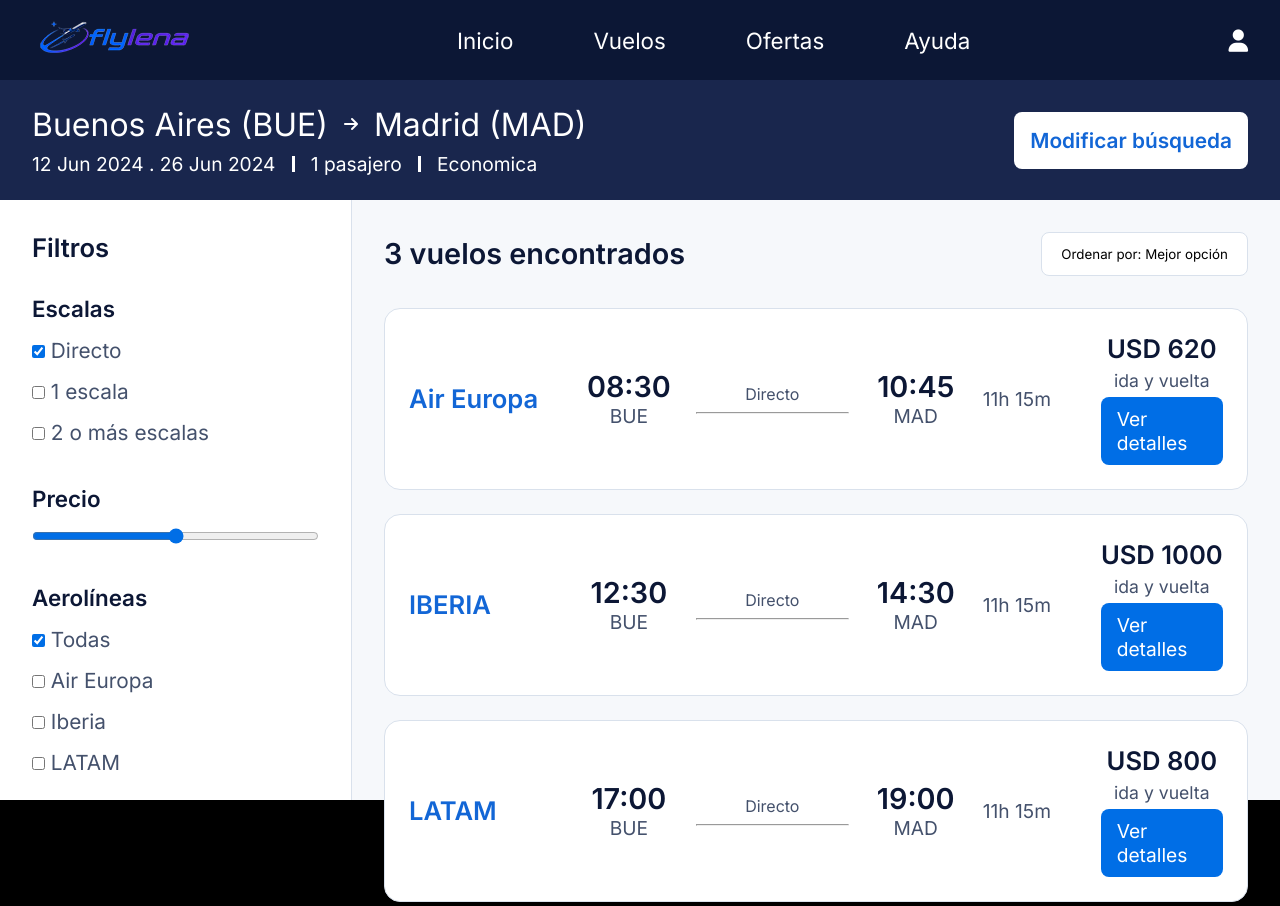
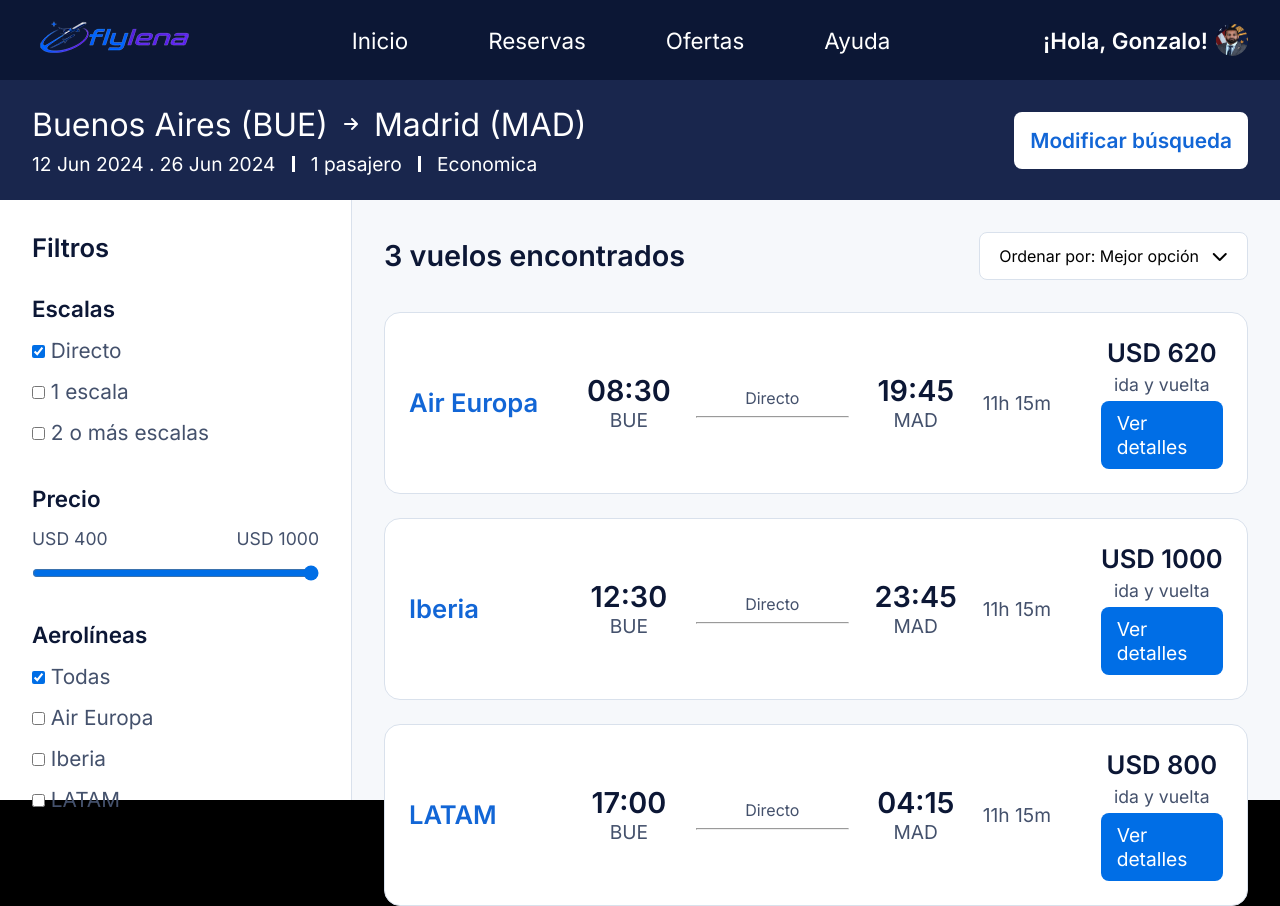
Before and after one commit to Gonzasenso/Trabajo-IntegradorPW1, a plain HTML site: page pages/resultados-de-busqueda/filtro-1.html in a window 1280 px wide. Drawn offline with Linux system fonts and the light colour scheme.

Commit message:
Pagina Resultados de Busqueda casi lista

```diff
--- a/pages/resultados-de-busqueda/filtro-1.html
+++ b/pages/resultados-de-busqueda/filtro-1.html
@@ -16,11 +16,13 @@
             <a class="logo" href="../../index.html"><img src="../../img/fly_lena_logo_chico.png" alt="logoFlyLena"></a>
             <ul>
                 <li><a href="../../index.html">Inicio</a></li>
-                <li><a href="">Vuelos</a></li>
+                <li><a href="../perfil/reservas.html">Reservas</a></li>
                 <li><a href="">Ofertas</a></li>
                 <li><a href="">Ayuda</a></li>
             </ul>
-            <a class="iconoPerfil" href="../perfil/perfil_de_usuario.html"><i class="fa-solid fa-user"></i></a>
+            <a class="iconoPerfil" href="../perfil/perfil_de_usuario.html">
+                <h2 class="nombre">¡Hola, Gonzalo!</h2><img src="../../img/foto_perfil.jpg" alt="">
+            </a>
         </nav>
     </header>
 
@@ -47,6 +49,7 @@
 
         </section>
 
+
         <section class="seccionResultados">
 
             <aside class="filtros">
@@ -61,7 +64,12 @@
 
                 <div class="grupoFiltro">
                     <h4>Precio</h4>
-                    <input type="range">
+                    <div class="valoresRango">
+                        <span>USD 400</span>
+                        <span>USD 1000</span>
+                    </div>
+
+                    <input type="range" min="400" max="1000" value="1000">
                 </div>
 
                 <div class="grupoFiltro">
@@ -76,7 +84,17 @@
             <section class="resultadosVuelos">
                 <div class="encabezadoResultados">
                     <h2>3 vuelos encontrados</h2>
-                    <button>Ordenar por: Mejor opción</button>
+                    <div class="dropdown">
+                        <input type="checkbox" id="toggleDropdown">
+                        <label for="toggleDropdown" class="botonOrdenar">Ordenar por: Mejor opción <i
+                                class="fa-solid fa-chevron-down"></i></label>
+                        <ul class="dropdownMenu">
+                            <li>Mejor opcion</li>
+                            <li>Precio más bajo</li>
+                            <li>Duración mas corta</li>
+                            <li>Salida mas temprana</li>
+                        </ul>
+                    </div>
                 </div>
 
                 <article class="cardVuelo">
@@ -90,7 +108,7 @@
                         <hr>
                     </div>
                     <div class="horario">
-                        <strong>10:45</strong>
+                        <strong>19:45</strong>
                         <span>MAD</span>
                     </div>
                     <div class="duracion">11h 15m</div>
@@ -101,7 +119,7 @@
                     </div>
                 </article>
                 <article class="cardVuelo">
-                    <div class="aerolinea">IBERIA</div>
+                    <div class="aerolinea">Iberia</div>
                     <div class="horario">
                         <strong>12:30</strong>
                         <span>BUE</span>
@@ -111,7 +129,7 @@
                         <hr>
                     </div>
                     <div class="horario">
-                        <strong>14:30</strong>
+                        <strong>23:45</strong>
                         <span>MAD</span>
                     </div>
                     <div class="duracion">11h 15m</div>
@@ -132,7 +150,7 @@
                         <hr>
                     </div>
                     <div class="horario">
-                        <strong>19:00</strong>
+                        <strong>04:15</strong>
                         <span>MAD</span>
                     </div>
                     <div class="duracion">11h 15m</div>
@@ -145,6 +163,8 @@
             </section>
 
         </section>
+
+
     </main>
 </body>
 
--- a/pages/resultados-de-busqueda/styles.css
+++ b/pages/resultados-de-busqueda/styles.css
@@ -6,74 +6,116 @@
 }
 
 html {
-    font-size: 62,5%;
+    font-size: 62, 5%;
 }
 
 body {
     background-color: black;
 }
 
-header{
+header {
     width: 100%;
     background-color: #0c1735;
 }
 
-header nav{
+header nav {
     display: flex;
     justify-content: space-between;
     padding: 0 2rem;
     align-items: center;
     height: 10vh;
-
+    width: 100%;
+    margin: 0 auto;
+    max-width: 120rem;
 }
 
-header nav .logo{
+header nav .logo {
     font-size: 1.8rem;
     font-weight: 700;
     letter-spacing: -0.5px;
 }
 
-header nav ul{
+header nav ul {
     display: flex;
     justify-content: center;
     align-items: center;
     gap: 5rem;
 }
 
-header nav ul li{
+header nav ul li {
     list-style: none;
 }
 
-header nav ul li a{
+
+header nav ul li a {
+    position: relative;
     font-size: 1.4rem;
     font-weight: 500;
     text-decoration: none;
     color: #FFFFFF;
 }
 
-header nav .iconoPerfil{
+
+/* Linea */
+header nav ul li a::after{
+    content: "";
+    position: absolute;
+    left: 0;
+    bottom: -0.3rem;
+    width: 100%;
+    height: 0.2rem;
+    background-color: #FFFFFF;
+
+    transform: scale(0);
+    transform-origin: left;
+    transition: transform 0.3s ease;
+}
+
+/* Hover */
+header nav ul li a:hover::after{
+    transform: scaleX(1);
+}
+
+header nav .iconoPerfil {
     font-size: 1.4rem;
     font-weight: 500;
     color: #FFFFFF;
+    display: flex;
+    justify-content: center;
+    align-items: center;
+    text-decoration: none;
+    gap: 0.5rem;
+}
+
+header nav .iconoPerfil .nombre {
+    text-decoration: none;
+    font-size: 1.4rem;
+}
+
+header nav .iconoPerfil img{
+    width: 2rem;
+    height: 2rem;
+    border-radius: 1rem;
 }
 
 /* Main Filtros*/
 
-main{
+main {
     height: 90vh;
 }
 
-.seccionInfoBusqueda{
+.seccionInfoBusqueda {
     display: flex;
     align-items: center;
     justify-content: space-between;
     width: 100%;
     height: 15vh;
+    padding: 0 2rem;
+    margin: 0 auto;
     background-color: #19264d;
-    padding: 0 2rem;
 }
 
-.contenedorInfo{
+.contenedorInfo {
     display: flex;
     flex-direction: column;
     align-items: flex-start;
@@ -81,118 +123,170 @@
     gap: 0.5rem;
 }
 
-.contenedorInfo div{
+.contenedorInfo div {
     display: flex;
     align-items: center;
     gap: 1rem;
 }
 
-.contenedorInfo div hr{
+.contenedorInfo div hr {
     border: none;
     background-color: #FFFFFF;
     width: 0.2rem;
     height: 1rem;
 }
 
-.contenedorInfoParte1 p{
+.contenedorInfoParte1 p {
     font-size: 2rem;
     color: #FFFFFF;
 }
 
-.contenedorInfoParte1 i{
+.contenedorInfoParte1 i {
     color: #FFFFFF;
 }
 
-.contenedorInfoParte2 p{
+.contenedorInfoParte2 p {
     font-size: 1.2rem;
     color: #FFFFFF;
 }
 
-.contenedorModificarBusqueda{
+.contenedorModificarBusqueda {
     padding: 1rem;
     background-color: #FFFFFF;
     border-radius: 0.5rem;
 }
 
-.contenedorModificarBusqueda a{
+.contenedorModificarBusqueda a {
     color: #1266d6;
     text-decoration: none;
     font-weight: bold;
     font-size: 1.3rem;
 }
 
-.seccionResultados{
+.seccionResultados {
     display: flex;
     width: 100%;
     height: 75vh;
     background-color: #f6f8fb;
 }
 
-.filtros{
+.filtros {
     width: 22rem;
     padding: 2rem;
     background-color: white;
     border-right: 0.1rem solid #d9e1ec;
 }
 
-.filtros h3{
+.filtros h3 {
     font-size: 1.6rem;
     margin-bottom: 2rem;
     color: #0c1735;
 }
 
-.grupoFiltro{
+.grupoFiltro {
     display: flex;
     flex-direction: column;
     gap: 1rem;
     margin-bottom: 2.5rem;
 }
 
-.grupoFiltro h4{
+.grupoFiltro h4 {
     font-size: 1.4rem;
     color: #0c1735;
 }
 
-.grupoFiltro label{
+.grupoFiltro label {
     font-size: 1.3rem;
     color: #44516c;
 }
 
-.grupoFiltro label input[type="checkbox"]{
+.grupoFiltro label input[type="checkbox"] {
     accent-color: #006ee6;
     cursor: pointer;
 }
 
-.grupoFiltro input[type="range"]{
+.valoresRango {
+    display: flex;
+    justify-content: space-between;
+    font-size: 1.1rem;
+    color: #44516c;
+}
+
+.grupoFiltro input[type="range"] {
+    width: 100%;
     accent-color: #006ee6;
     cursor: pointer;
 }
 
-.resultadosVuelos{
+
+.resultadosVuelos {
     flex: 1;
     padding: 2rem;
 }
 
-.encabezadoResultados{
+.encabezadoResultados {
     display: flex;
     justify-content: space-between;
     align-items: center;
     margin-bottom: 2rem;
 }
 
-.encabezadoResultados h2{
+.encabezadoResultados h2 {
     font-size: 1.8rem;
     color: #0c1735;
 }
 
-.encabezadoResultados button{
+.dropdown {
+    position: relative;
+}
+
+#toggleDropdown {
+    display: none;
+}
+
+.botonOrdenar {
+    display: flex;
+    align-items: center;
+    gap: 0.8rem;
     padding: 0.8rem 1.2rem;
     border: 0.1rem solid #d9e1ec;
     background-color: white;
     border-radius: 0.5rem;
+    font-size: 1rem;
+    cursor: pointer;
 }
 
-.cardVuelo{
+.dropdownMenu {
+    position: absolute;
+    top: 110%;
+    right: 0;
+    background-color: #FFFFFF;
+    border: 0.1rem solid #d9e1ec;
+    border-radius: 0.5rem;
+    list-style: none;
+    width: 17rem;
+    opacity: 0;
+    visibility: hidden;
+    transition: 0.2s;
+}
+
+#toggleDropdown:checked~.dropdownMenu {
+    opacity: 1;
+    visibility: visible;
+}
+
+.dropdownMenu li {
+    padding: 1rem;
+    font-size: 1rem;
+    cursor: pointer;
+}
+
+.dropdownMenu li:hover {
+    background-color: #f0f4fa;
+}
+
+
+.cardVuelo {
     display: grid;
     grid-template-columns: 1.5fr 1fr 1.5fr 1fr 1fr 1.2fr;
     align-items: center;
@@ -204,56 +298,56 @@
     margin-bottom: 1.5rem;
 }
 
-.aerolinea{
+.aerolinea {
     font-size: 1.6rem;
     font-weight: 700;
     color: #1266d6;
 }
 
-.horario{
+.horario {
     display: flex;
     flex-direction: column;
     align-items: center;
 }
 
-.horario strong{
+.horario strong {
     font-size: 1.8rem;
     color: #0c1735;
 }
 
 .horario span,
-.duracion{
+.duracion {
     font-size: 1.2rem;
     color: #44516c;
 }
 
-.trayecto{
+.trayecto {
     text-align: center;
     color: #44516c;
 }
 
-.trayecto hr{
+.trayecto hr {
     margin-top: 0.5rem;
 }
 
-.precio{
+.precio {
     display: flex;
     flex-direction: column;
     align-items: center;
     gap: 0.4rem;
 }
 
-.precio strong{
+.precio strong {
     font-size: 1.6rem;
     color: #0c1735;
 }
 
-.precio span{
+.precio span {
     font-size: 1.1rem;
     color: #44516c;
 }
 
-.precio a{
+.precio a {
     background-color: #006ee6;
     color: white;
     padding: 0.6rem 1rem;
```
